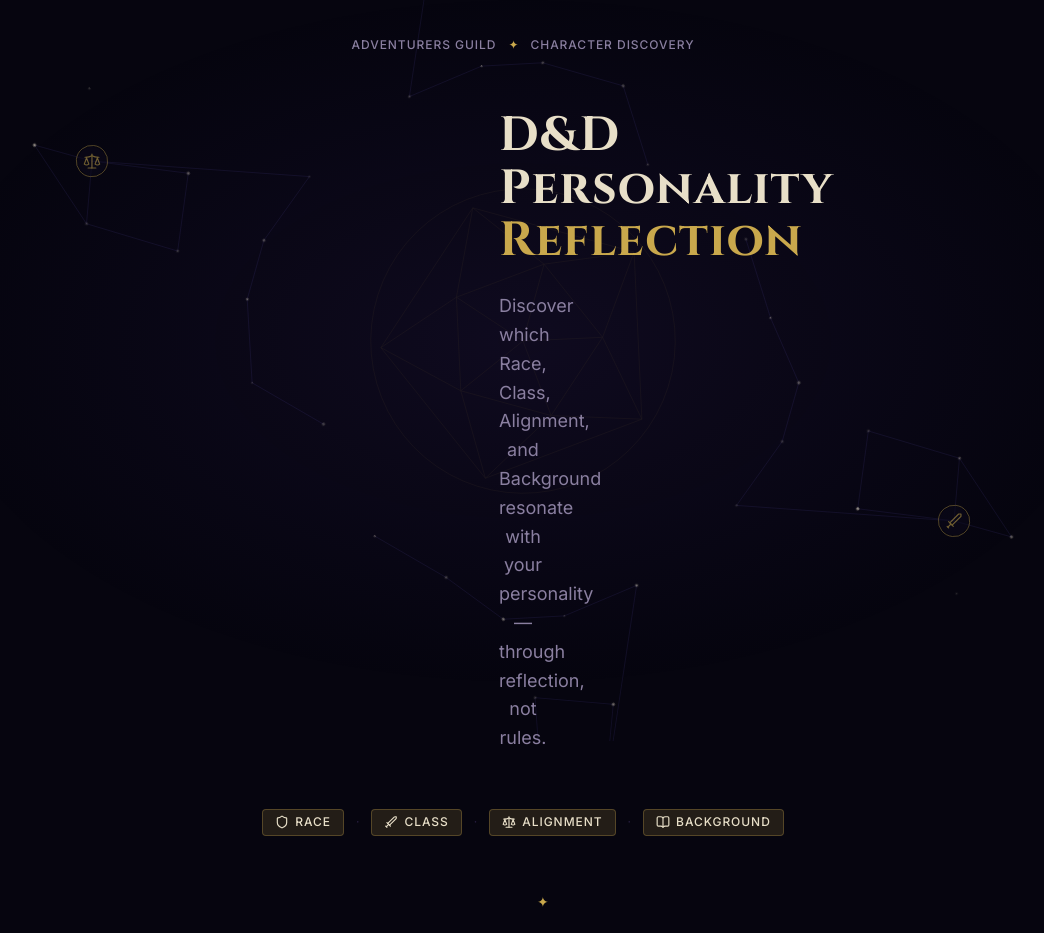
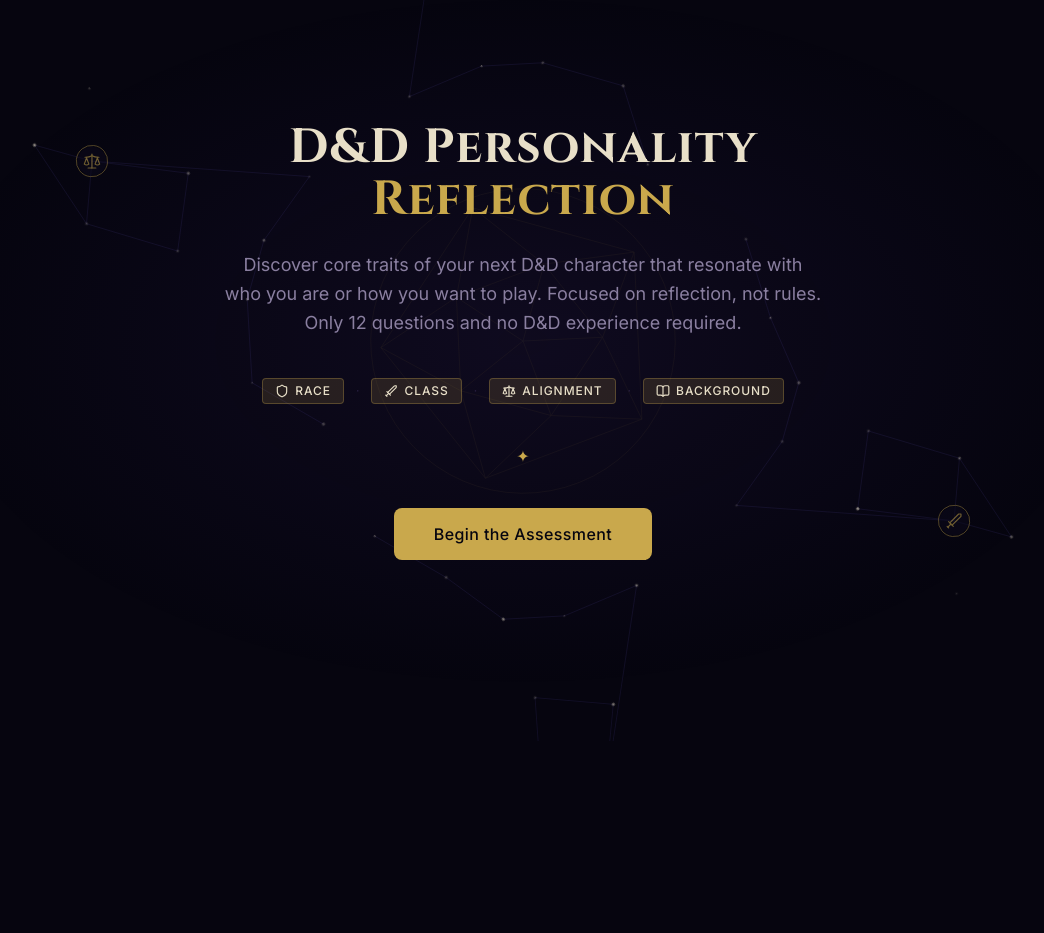
Before and after one commit to jerm-cowan/D-D-Personality-Reflection, a React (Vite) app: page / in a window 1280 px wide. Shown: the part 59-992 px from the top of the page, without its empty margins (117-1161 px from the left). After the commit the page ends 800 px from the top, so only its background shows below. Built offline with nearby package versions, Linux system fonts and the light colour scheme.

Commit message:
refactor: simplify LandingPage layout and update description for clarity

```diff
--- a/src/pages/LandingPage.tsx
+++ b/src/pages/LandingPage.tsx
@@ -20,25 +20,18 @@
   return (
     <Container
       size="lg"
-      className="min-h-screen flex flex-col justify-center items-center text-center py-24 gap-14"
+      className="min-h-screen flex flex-col justify-center items-center text-center py-24 gap-10"
     >
-      {/* Guild eyebrow */}
-      <div className="flex items-center gap-3 text-[var(--color-foreground-muted)]">
-        <span className="text-label tracking-widest">Adventurers Guild</span>
-        <span className="text-[var(--color-primary)] text-xs" aria-hidden="true">✦</span>
-        <span className="text-label tracking-widest">Character Discovery</span>
-      </div>
-
       {/* Main title block */}
-      <div className="flex flex-col gap-6 max-w-2xl">
+      <div className="flex flex-col gap-6">
         <h1 className="text-display-lg leading-tight text-[var(--color-foreground)]">
           D&amp;D Personality
           <br />
           <span className="text-[var(--color-primary)]">Reflection</span>
         </h1>
-        <p className="text-body-lg text-[var(--color-foreground-muted)] leading-relaxed">
-          Discover which Race, Class, Alignment, and Background resonate with
-          your personality — through reflection, not rules.
+        <p className="text-body-lg text-[var(--color-foreground-muted)] leading-relaxed w-full max-w-[600px]">
+          Discover core traits of your next D&amp;D character that resonate with who you are or how you want
+          to play. Focused on reflection, not rules. Only 12 questions and no D&amp;D experience required.
         </p>
       </div>
 
@@ -65,21 +58,14 @@
         ))}
       </div>
 
-      {/* Ornamental rule */}
-      <div className="flex items-center gap-4 w-full max-w-xs" aria-hidden="true">
-        <div className="flex-1 border-t border-[var(--color-border)]" />
-        <span className="text-[var(--color-primary)] text-sm">✦</span>
-        <div className="flex-1 border-t border-[var(--color-border)]" />
-      </div>
+      {/* Ornamental divider */}
+      <span className="text-[var(--color-primary)] text-base" aria-hidden="true">✦</span>
 
       {/* CTA */}
       <div className="flex flex-col gap-4 items-center">
         <Button size="lg" variant="primary" onClick={() => navigate('/setup')}>
           Begin the Assessment
         </Button>
-        <p className="text-body-sm text-[var(--color-foreground-muted)]">
-          12 questions &middot; No D&amp;D experience required
-        </p>
       </div>
     </Container>
   )
```
